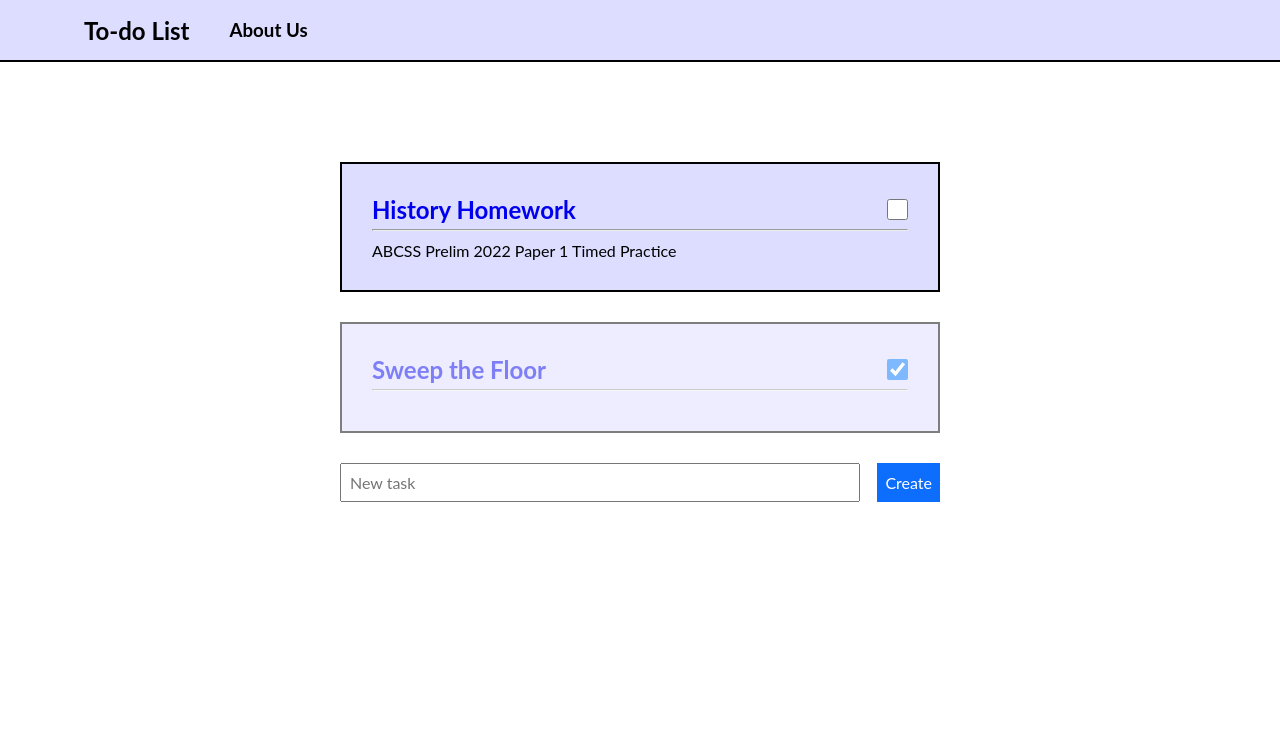
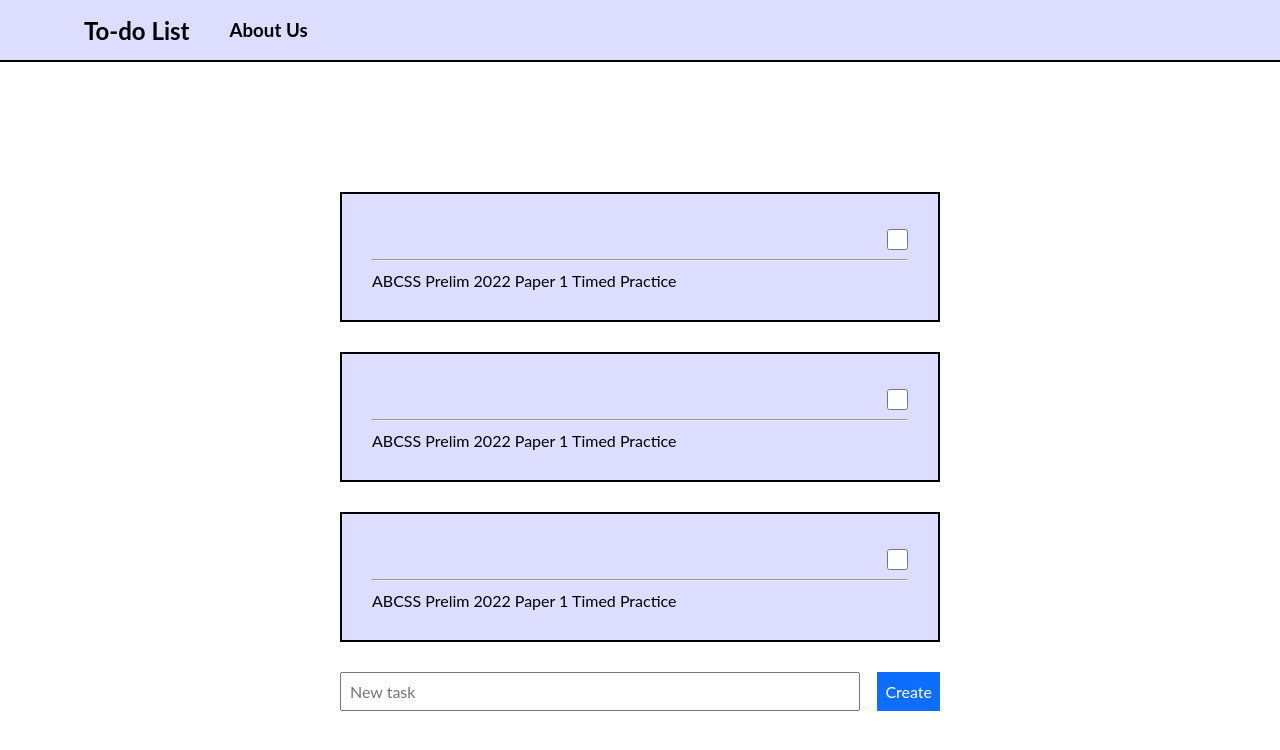
Before and after one commit to jh2946/angular-workshop-complete, an Angular app in the folder project/: page / in a window 1280 px wide. Shown: the top 750 px of the page. Built offline with nearby package versions, Linux system fonts and the light colour scheme.

Commit message:
added task component, properties

```diff
--- a/project/src/app/home/home.component.html
+++ b/project/src/app/home/home.component.html
@@ -1,4 +1,5 @@
-<div class="task">
+<div class="lmao">
+    <!-- <div class="task">
         <div class="top-row">
             <a href="history_homework.html" class="edit-link">
                 <h2>History Homework</h2>
@@ -7,8 +8,11 @@
         </div>
         <hr>
         <p>ABCSS Prelim 2022 Paper 1 Timed Practice</p>
-</div>
-<div class="completed task">
+    </div> -->
+    <app-task/>
+    <app-task/>
+    <app-task/>
+    <!-- <div class="completed task">
         <div class="top-row">
             <a href="#" class="edit-link">
                 <h2>Sweep the Floor</h2>
@@ -17,8 +21,9 @@
         </div>
         <hr>
         <p></p>
-</div>
+    </div> -->
     <div id="create">
         <input type="text" placeholder="New task">
         <button>Create</button>
     </div>
+</div>
--- a/project/src/app/home/home.component.ts
+++ b/project/src/app/home/home.component.ts
@@ -1,9 +1,10 @@
 import { Component } from '@angular/core';
+import { TaskComponent } from '../task/task.component';
 
 @Component({
   selector: 'app-home',
   standalone: true,
-  imports: [],
+  imports: [TaskComponent],
   templateUrl: './home.component.html',
   styleUrl: './home.component.css'
 })
--- /dev/null
+++ b/project/src/app/task/task.component.css
@@ -0,0 +1,35 @@
+
+div.task {
+    border: 2px black solid;
+    box-sizing: border-box;
+    padding: 30px;
+    background-color: #ddf;
+    width: min(600px, 60vw);
+    margin: 0 auto;
+}
+div.task {
+    margin-top: 30px;
+}
+div.task * {
+    margin: 0;
+}
+div.task hr {
+    margin-top: 5px;
+    margin-bottom: 10px;
+}
+div.task div.top-row {
+    display: flex;
+    justify-content: space-between;
+    height: 30px;
+    align-items: center;
+}
+div.task input[type="checkbox"].task-checkbox {
+    height: 70%;
+    aspect-ratio: 1/1;
+}
+div.task a.edit-link {
+    text-decoration: none;
+}
+div.task.completed {
+    opacity: 50%;
+}
--- /dev/null
+++ b/project/src/app/task/task.component.html
@@ -0,0 +1,10 @@
+<div class="task">
+    <div class="top-row">
+        <a href="history_homework.html" class="edit-link">
+            <h2>{{ title }}</h2>
+        </a>
+        <input class="task-checkbox" type="checkbox">
+    </div>
+    <hr>
+    <p>ABCSS Prelim 2022 Paper 1 Timed Practice</p>
+</div>
```
Also changed, not shown: project/src/app/task/task.component.ts (added, +12 -0 lines), 1 other file (tests, documents, lock files or other folders). Lines whose indentation alone changed are shown as unchanged.
